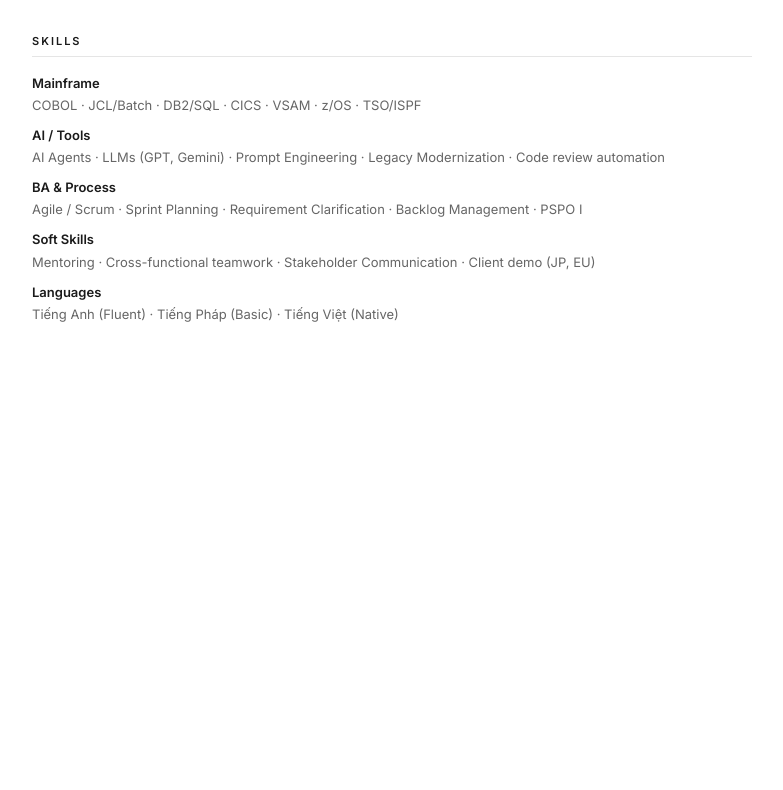
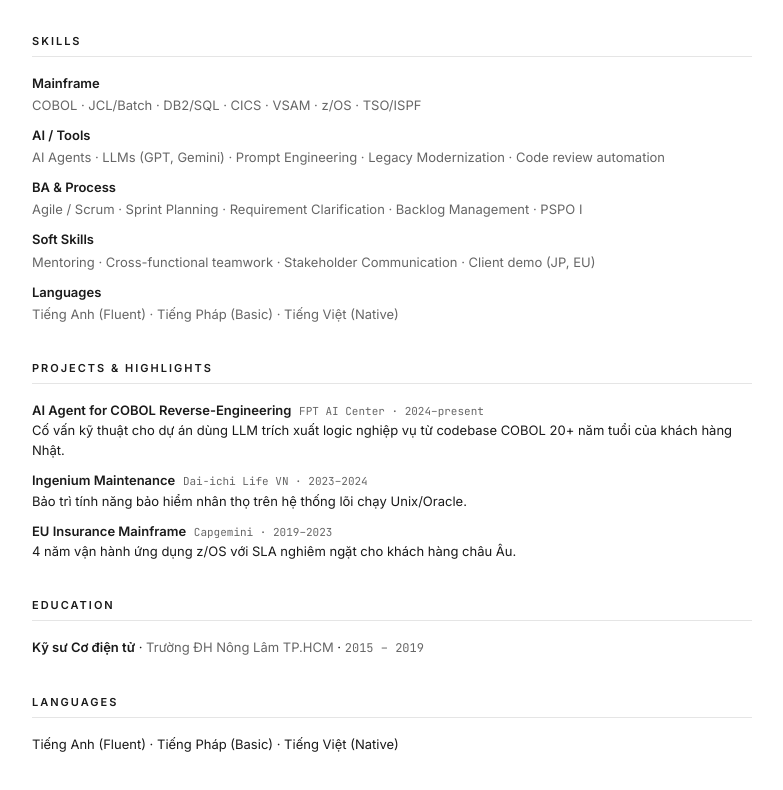
Before and after one commit to phatMT97/phatMT97.github.io, a plain HTML site: page cv/cv-vi-minimal.html in a window 1280 px wide. Shown: the part 1022-1812 px from the top of the page, without its empty margins (248-1031 px from the left). Before the commit the page ends 1446 px from the top, so only its background shows below. Drawn offline with nearby package versions, Linux system fonts and the light colour scheme.

Commit message:
Add Projects, Education, and Languages sections
Co-Authored-By: Claude Opus 4.7 (1M context) <noreply@anthropic.com>

```diff
--- a/cv/cv-vi-minimal.html
+++ b/cv/cv-vi-minimal.html
@@ -205,7 +205,40 @@ body[data-role="general"]   .skill-group { order: var(--ord-general,   99); }
 body[data-role="ba-pm"]     .skill-group { order: var(--ord-ba-pm,     99); }
 body[data-role="cobol-dev"] .skill-group { order: var(--ord-cobol-dev, 99); }
 
-/* tasks 7-9 add more styles below */
+/* Projects */
+.projects-list {
+  display: flex;
+  flex-direction: column;
+  gap: 10px;
+}
+.project-item {
+  font-size: 13px;
+  line-height: 1.55;
+}
+.project-item strong { font-weight: 600; }
+.project-item .project-meta {
+  font-family: var(--font-mono);
+  font-size: 11px;
+  color: var(--text-muted);
+  margin-left: 4px;
+}
+
+/* Education */
+.edu-item { font-size: 13px; }
+.edu-item .edu-school { color: var(--text-muted); }
+.edu-item .edu-year {
+  font-family: var(--font-mono);
+  font-size: 12px;
+  color: var(--text-muted);
+}
+
+/* Languages (single line) */
+.languages-line {
+  font-size: 13px;
+  color: var(--text);
+}
+
+/* task 8 adds print styles below */
 </style>
 </head>
 <body data-role="general">
@@ -350,7 +383,43 @@ body[data-role="cobol-dev"] .skill-group { order: var(--ord-cobol-dev, 99); }
 
       </div>
     </section>
-    <!-- task 7 adds sections below -->
+
+    <section class="section projects">
+      <h2 class="section-title">Projects &amp; Highlights</h2>
+      <div class="projects-list">
+        <p class="project-item">
+          <strong>AI Agent for COBOL Reverse-Engineering</strong>
+          <span class="project-meta">FPT AI Center · 2024–present</span><br>
+          Cố vấn kỹ thuật cho dự án dùng LLM trích xuất logic nghiệp vụ từ codebase COBOL 20+ năm tuổi của khách hàng Nhật.
+        </p>
+        <p class="project-item">
+          <strong>Ingenium Maintenance</strong>
+          <span class="project-meta">Dai-ichi Life VN · 2023–2024</span><br>
+          Bảo trì tính năng bảo hiểm nhân thọ trên hệ thống lõi chạy Unix/Oracle.
+        </p>
+        <p class="project-item">
+          <strong>EU Insurance Mainframe</strong>
+          <span class="project-meta">Capgemini · 2019–2023</span><br>
+          4 năm vận hành ứng dụng z/OS với SLA nghiêm ngặt cho khách hàng châu Âu.
+        </p>
+      </div>
+    </section>
+
+    <section class="section education">
+      <h2 class="section-title">Education</h2>
+      <p class="edu-item">
+        <strong>Kỹ sư Cơ điện tử</strong> ·
+        <span class="edu-school">Trường ĐH Nông Lâm TP.HCM</span> ·
+        <span class="edu-year">2015 – 2019</span>
+      </p>
+    </section>
+
+    <section class="section languages">
+      <h2 class="section-title">Languages</h2>
+      <p class="languages-line">
+        Tiếng Anh (Fluent) · Tiếng Pháp (Basic) · Tiếng Việt (Native)
+      </p>
+    </section>
   </div>
   <script>
     const VARIANTS = ['general', 'ba-pm', 'cobol-dev'];
```
